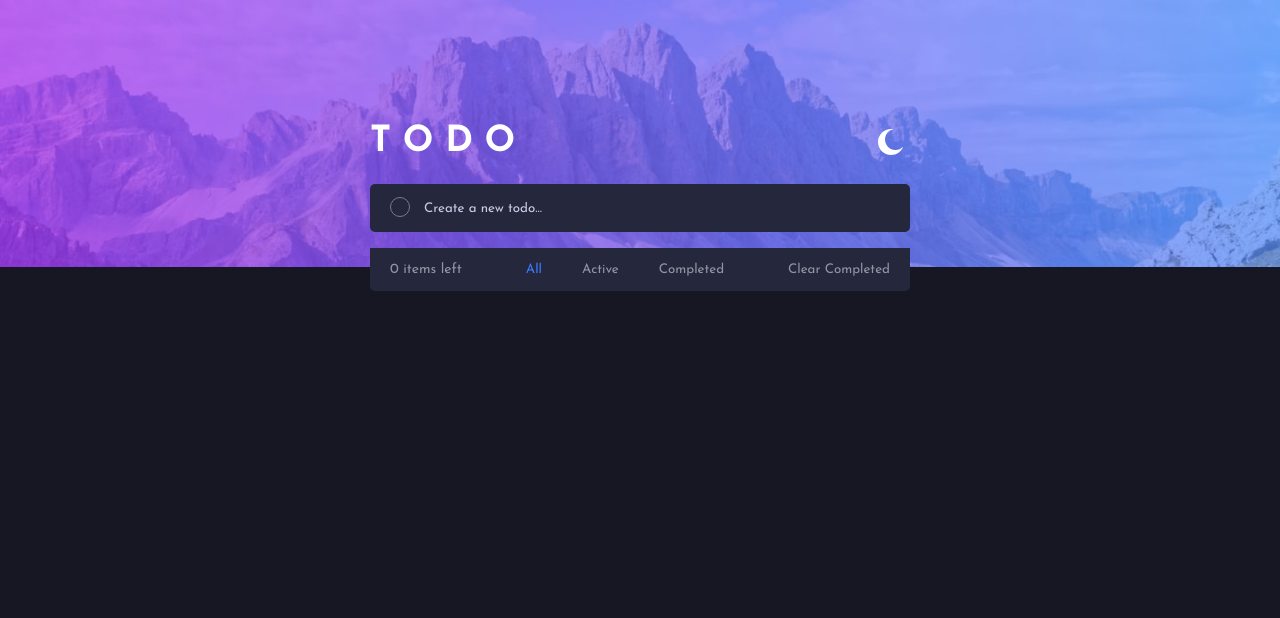
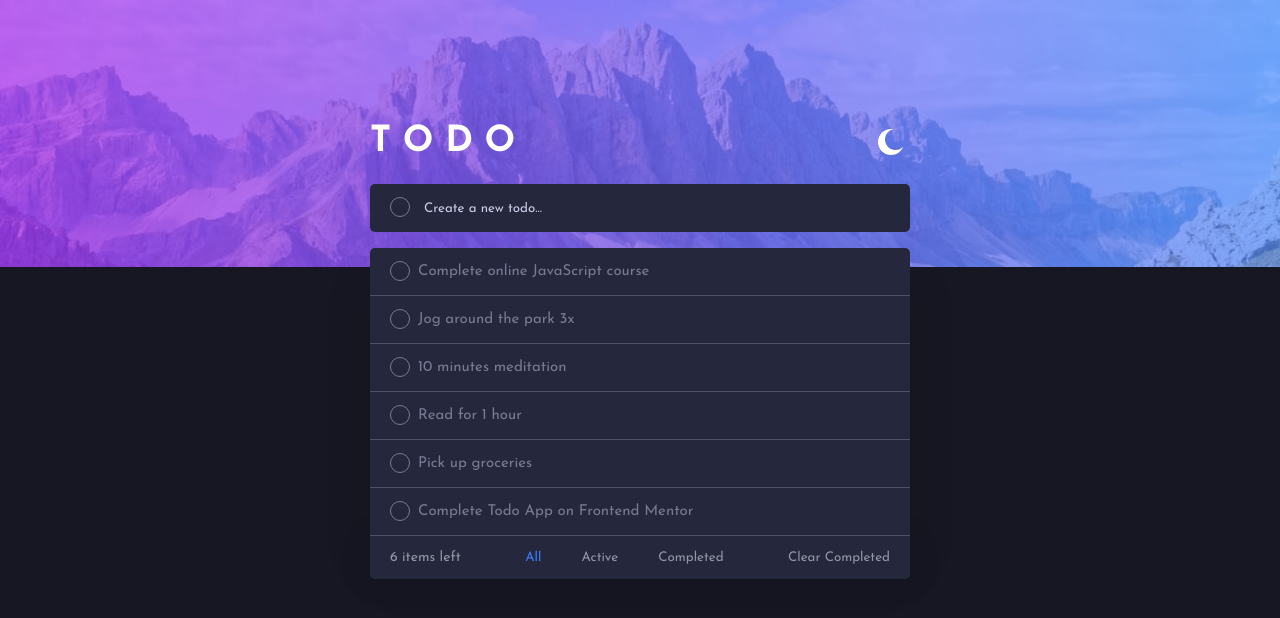
Before and after one commit to Albertoflj/ToDo-App, a React (Create React App) app: page / in a window 1280 px wide. Shown: the top 618 px of the page. Built offline with nearby package versions, Linux system fonts and the light colour scheme.

Commit message:
Added dummy data when first accessing page, background shadow, fixed sizing for categories.

```diff
--- a/BUGS/NEED TO ADD.js
+++ /dev/null
@@ -1,4 +0,0 @@
-
-//todo: fix bold sizing categories
-//todo: add shadow to app
-//todo: add default items if first time using app
--- a/src/components/to-do-components/Categories.js
+++ b/src/components/to-do-components/Categories.js
@@ -56,7 +56,7 @@ function Categories(){
 
 
     return (
-      <div>
+      <div className="categories-container">
 
         <div className="main-app__categories ">
           <p className="items-left">{itemsLeft} items left </p>
--- a/src/components/to-do-components/List.js
+++ b/src/components/to-do-components/List.js
@@ -5,6 +5,44 @@ import { useEffect, useState } from "react";
 function List() {
   const [items, setItems] = useState(null);
   const [currentCategory, setCurrentCategory] = useState("all");
+  let dummyData = {
+    items: [
+      {
+        id: 1,
+        content:"Complete online JavaScript course",
+        checked: false,
+      },
+      {
+        id: 2,
+        content:"Jog around the park 3x",
+        checked: false,
+      },
+      {
+        id: 3,
+        content:"10 minutes meditation",
+        checked: false,
+      },
+      {
+        id: 4,
+        content:"Read for 1 hour",
+        checked: false,
+      },
+      {
+        id: 5,
+        content:"Pick up groceries",
+        checked: false,
+      },
+      {
+        id: 6,
+        content:"Complete Todo App on Frontend Mentor",
+        checked: false,
+      },
+    ]
+  }
+  if(localStorage.getItem("firstTimeVisiting") === null){
+    localStorage.setItem("firstTimeVisiting", "false");
+    localStorage.setItem("items", JSON.stringify(dummyData.items));
+  }
   let lastCategory = localStorage.getItem("currentCategory");
   window.addEventListener("storage", onStorageChange);
   function handleCategoryFunctions(category) {
--- a/src/scss/_main.scss
+++ b/src/scss/_main.scss
@@ -10,6 +10,7 @@ body {
       background-color: $dt-very-dark-desaturated-blue;
       .todo {
         color: $lt-very-light-gray;
+        caret-color: white;
       }
       .todo::placeholder {
         color: $dt-light-grayish-blue;
@@ -18,7 +19,7 @@ body {
     .item {
       background-color: $dt-very-dark-desaturated-blue;
       color: $dt-dark-grayish-blue;
-      border-bottom: 1px solid $dt-very-dark-grayish-blue;
+      border-bottom: .0625rem solid $dt-very-dark-grayish-blue;
     }
 
     .checked{
--- a/src/scss/_mixins.scss
+++ b/src/scss/_mixins.scss
@@ -4,12 +4,12 @@
 
 }
 
-//861x, 991px, 1221px,1400px
-$breakpoints-up: ("small": "861px",  "medium":"991px",
-"large": "1221px", 'xlarge': '1400px' );
-//375px, 860px, 990px, 1220px, 1399px
-$breakpoints-down: ( "vsmall":"375px", "small":"860px", "lsmall":"990",
- "medium": "1220px", "large": "1399px");
+//861x, 61.9375rem, 76.3125rem,87.5rem
+$breakpoints-up: ("small": "53.8125rem",  "medium":"61.9375rem",
+"large": "76.3125rem", 'xlarge': '87.5rem' );
+//23.4375rem, 53.75rem, 61.875rem, 76.25rem, 87.4375rem
+$breakpoints-down: ( "vsmall":"23.4375rem", "small":"53.75rem", "lsmall":"990",
+ "medium": "76.25rem", "large": "87.4375rem");
 
 @mixin breakpoint-up($size){
     @media(min-width: map-get($breakpoints-up, $size)){
--- a/src/scss/_variables.scss
+++ b/src/scss/_variables.scss
@@ -48,8 +48,8 @@ $dt-very-dark-grayish-bluet: hsl(237, 14%, 26%);
 
 // ### Body Copy
 
-// - Font size: 18px
-$font-size: 18px;
+// - Font size: 1.125rem
+$font-size: 1.125rem;
 // ### Font
 
 // - Family: [Josefin Sans](https://fonts.google.com/specimen/Josefin+Sans)
--- a/src/scss/components/_toDo.scss
+++ b/src/scss/components/_toDo.scss
@@ -2,6 +2,7 @@
 @import "../variables";
 
 .main-app__header {
+
   color: white;
   font-size: $font-size;
   font-family: $font-family;
@@ -12,50 +13,36 @@
   #theme {
     display: none;
   }
-  // #theme:checked ~ .theme-switch {
-  //   background: url("../../assets/images/icon-sun.svg") no-repeat left center !important;
-  // }
   .theme-switch {
-    // border: 1px solid #000;
     display: inline-block;
-    width: 26px;
-    height: 26px;
-    padding: 3px;
+    width: 1.625rem;
+    height: 1.625rem;
+    padding: .1875rem;
     background: url("../../assets/images/icon-moon.svg") no-repeat left center;
     cursor: pointer;
-    /* padding-left: 15px; */
+
   }
   .icon-sun{
     background: url("../../assets/images/icon-sun.svg") no-repeat left center;
   }
 }
 .main-app__categories {
+  -webkit-box-shadow: 0rem .3125rem 3.125rem 0rem rgba(0,0,0,0.05);
+  box-shadow: 0rem .1875rem 3.125rem 0rem rgba(0,0,0,0.05);
   p{
-    font-size: 14px;
+    font-size: .875rem;
   }
-  padding: 0 20px;
+  padding: 0 1.25rem;
   display: flex;
   justify-content: space-between;
   background-color: $lt-very-light-gray;
-  border-radius: 0 0 5px 5px;
+  border-radius: 0 0 .3125rem .3125rem;
   color: $lt-dark-grayish-blue;
   font-family: $font-family;
   transition: all 0.2s ease-in-out;
 
   button {
-    // &::before{
-
-    //   content: attr(data-text);
-    //   font-weight: bold;
-    //   visibility: hidden;
-    //   position: absolute;
-    //   // overflow: hidden;
-    //   display: block;
-    //   padding: 10px 20px;
-
-
-    // }
-    padding: 10px 20px;
+    padding: .625rem 1.25rem;
 
 
     position: relative;
@@ -63,19 +50,19 @@
     cursor: pointer;
     border: none;
     transition: all 0.2s ease-in-out;
-    border-radius: 5px;
+    border-radius: .3125rem;
     color: $lt-dark-grayish-blue;
     font-family: $font-family;
     font-weight: $font-weight-regular;
-    // padding: 10px;
     &:hover{
       background-color: transparent;
       color: $lt-dark-grayish-blue;
-      font-weight: bold;
+      text-shadow: .0156rem 0rem .0063rem,
+      -0.0156rem 0rem .0063rem;
     }
   }
   #clear-completed{
-    padding: 0px;
+    padding: 0rem;
   }
 }
 .categories-status{
@@ -84,24 +71,18 @@
   align-items: center;
   font-weight: 700;
   position: relative;
-  // // padding: 0 20px;
-  // display: flex;
-  // justify-content: space-between;
-  // background-color: $lt-very-light-gray;
-  // border-radius: 0 0 5px 5px;
-  // color: $lt-dark-grayish-blue;
-  // font-family: $font-family;
-  // transition: all 0.2s ease-in-out;
 }
 .mob-cat{
   transition: all 0.2s ease-in-out;
-  min-height: 48px;
+  min-height: 3rem;
   width: 100%;
-  margin-top: 15px;
+  margin-top: .9375rem;
   background-color: $lt-very-light-gray;
-  border-radius: 5px;
+  -webkit-box-shadow: 0rem 1.25rem 3.125rem 0rem rgba(0,0,0,0.1);
+  box-shadow: 0rem 1.25rem 3.125rem 0rem rgba(0,0,0,0.1);
+  border-radius: .3125rem;
   button{
-    padding: 10px 20px;
+    padding: .625rem 1.25rem;
 
 
     position: relative;
@@ -109,11 +90,10 @@
     cursor: pointer;
     border: none;
     transition: all 0.2s ease-in-out;
-    border-radius: 5px;
+    border-radius: .3125rem;
     color: $lt-dark-grayish-blue;
     font-family: $font-family;
     font-weight: $font-weight-regular;
-    // padding: 10px;
     &:hover{
       background-color: transparent;
       color: $lt-dark-grayish-blue;
@@ -133,16 +113,15 @@
 .main-app__input {
   transition: all 0.2s ease-in-out;
   width: 100%;
-  padding: 0 20px;
+  padding: 0 1.25rem;
   box-sizing: border-box;
   display: flex;
   position: relative;
   background-color: $lt-very-light-gray;
-  border-radius: 5px;
-  height: 48px;
+  border-radius: .3125rem;
+  height: 3rem;
 }
 .item {
-  //on hover
   &:hover{
     .item__delete {
       transition: all 0.2s ease-in-out;
@@ -153,7 +132,7 @@
   position: relative;
   transition: all 0.2s ease-in-out;
   width: 100%;
-  padding: 0 20px;
+  padding: 0 1.25rem;
   display: flex;
   align-items: center;
 
@@ -164,41 +143,42 @@
   color: $lt-very-dark-grayish-bluet;
 
   font-family: $font-family;
-  height: 48px;
-  border-bottom: 1px solid $lt-light-grayish-blue;
+  height: 3rem;
+  border-bottom: .0625rem solid $lt-light-grayish-blue;
 
   p {
-    font-size: 15px;
-    margin-left: 8px;
+    font-size: .9375rem;
+    margin-left: .5rem;
     display: flex;
     align-items: center;
     cursor:pointer;
 
   }
 
-    //TODO - show only when hovered on item
     .item__delete{
       opacity: 0;
       display: flex;
       position: absolute;
-      right: 20px;
-      width: 12px;
-      height: 12px;
+      right: 1.25rem;
+      width: .75rem;
+      height: .75rem;
     }
 
 }
 .list {
-  margin-top: 16px;
-  border-radius: 5px 5px 0 0;
+  margin-top: 1rem;
+  border-radius: .3125rem .3125rem 0 0;
   overflow: hidden;
+  -webkit-box-shadow: 0rem 1.875rem 3.125rem 0rem rgba(0,0,0,0.1);
+  box-shadow: 0rem 1.875rem 3.125rem 0rem rgba(0,0,0,0.1);
 }
 .todo {
   background-color: transparent;
   border: none;
-  caret-color: white;
+  caret-color: black;
   height: auto;
   width: 100%;
-  margin-left: 12px;
+  margin-left: .75rem;
   color: $dt-very-dark-desaturated-blue;
   font-family: $font-family;
 }
@@ -214,48 +194,45 @@
   justify-content: center;
 }
 
-//! FIX BACKGROUND CORNERS
-//! ON LIGHT, BLACK CORNERS
-//! ON DARK, WHITE CORNERS
 .main-app__input__check .done-label {
   display: flex;
   justify-content: center;
   align-items: center;
   background-color: none;
-  border: 1px solid $dt-dark-grayish-blue;
+  border: .0625rem solid $dt-dark-grayish-blue;
   border-radius: 50%;
   cursor: pointer;
-  height: 18px;
-  left: 20px;
+  height: 1.125rem;
+  left: 1.25rem;
   position: absolute;
-  top: 13px;
-  width: 18px;
+  top: .8125rem;
+  width: 1.125rem;
   background-origin: border-box;
 }
 
 .main-app__input__check .done-label:after {
-  border: 2px solid #fff;
+  border: .125rem solid #fff;
   border-top: none;
   border-right: none;
   content: "";
-  height: 3px;
-  left: 5.5px;
+  height: .1875rem;
+  left: .3438rem;
   opacity: 0;
   position: absolute;
-  top: 7.3px;
+  top: .4562rem;
   transform: rotate(-45deg);
-  width: 8px;
+  width: .5rem;
 }
 
 .main-app__input__check input[type="checkbox"] {
   visibility: hidden;
-  height: 18px;
+  height: 1.125rem;
 }
 .main-app__input__check input[type="checkbox"]:checked + .done-label {
   background: $primary-background;
   border:none;
-  width: 19.6px;
-  height: 19.6px;
+  width: 1.225rem;
+  height: 1.225rem;
 }
 
 .main-app__input__check input[type="checkbox"]:checked + .done-label:after {
@@ -265,7 +242,7 @@
 .main-app {
   position: relative;
   width: 100%;
-  height: 600px;
+  height: 37.5rem;
   z-index: 2;
   display: flex;
   align-items: center;
@@ -284,12 +261,12 @@
 }
 @include breakpoint-up(small) {
   .width-limit {
-    max-width: 328px;
+    max-width: 20.5rem;
   }
 }
 @include breakpoint-up(medium) {
   .width-limit {
-    max-width: 540px;
+    max-width: 33.75rem;
   }
   .desktop{
     display: flex;
@@ -300,7 +277,7 @@
 }
 @include breakpoint-down(small) {
   .width-limit {
-    max-width: 328px;
+    max-width: 20.5rem;
   }
 
 }
```
